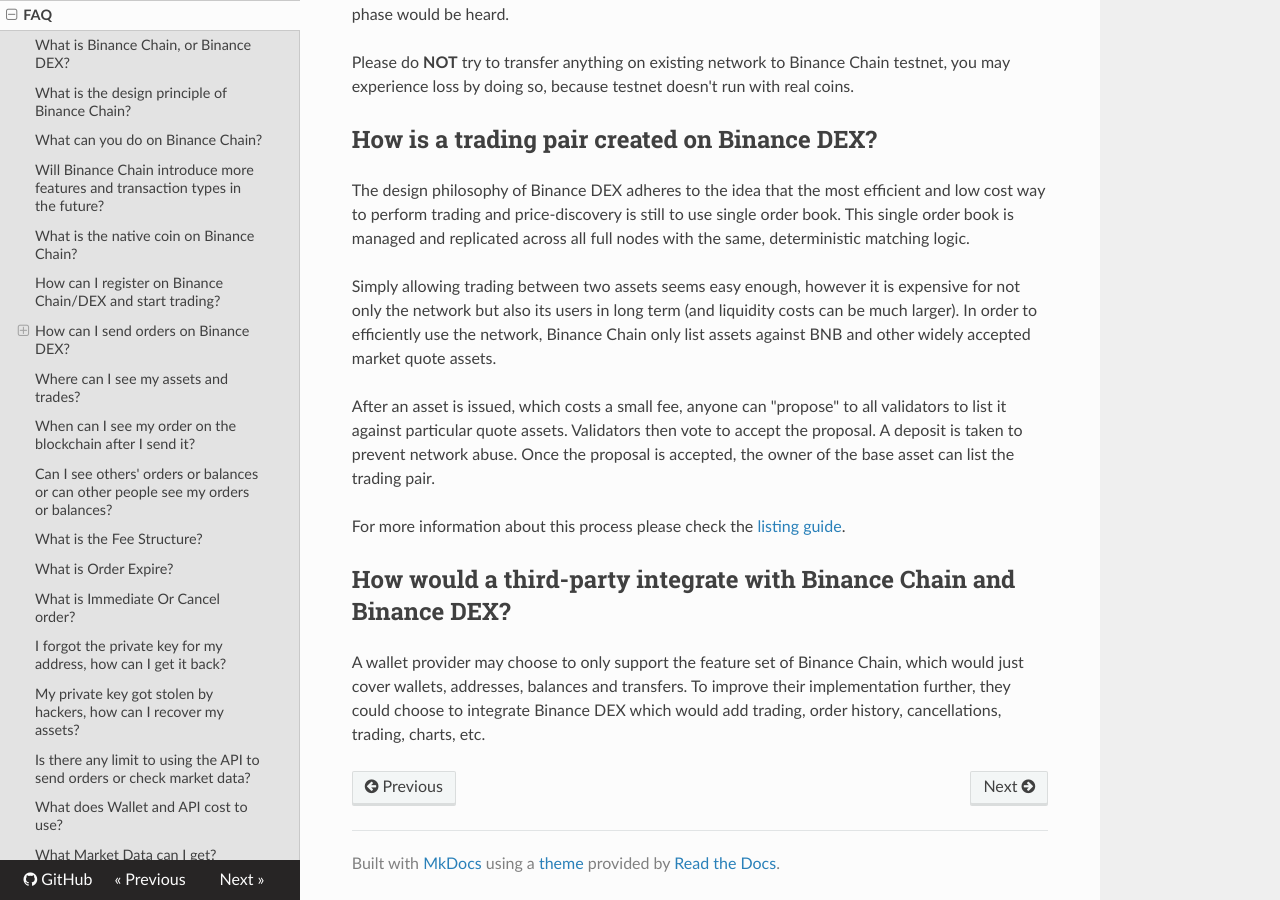
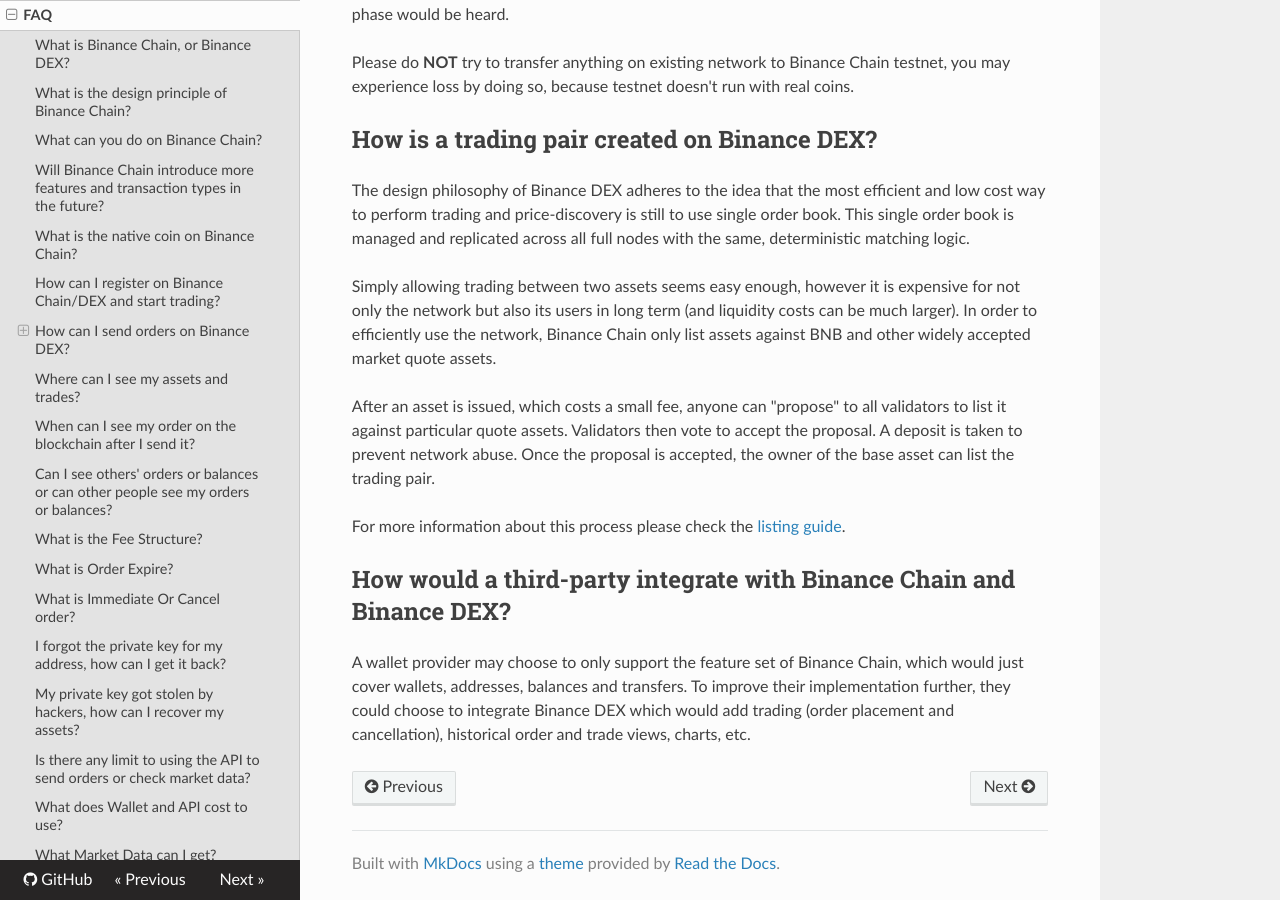
Before and after one commit to yash-sharma1/docs-site, an MkDocs documentation site: the page built from docs/faq.md, in a window 1280 px wide and 900 px high, scrolled down 7001 px. Built offline with MkDocs 1.6.1, drawn with Linux system fonts in a browser that asks for light colours; nearby versions of some CDN libraries.

Commit message:
faq: minor redundant wording edit

```diff
--- a/docs/faq.md
+++ b/docs/faq.md
@@ -271,5 +271,4 @@
 
 A wallet provider may choose to only support the feature set of Binance Chain, which would just
 cover wallets, addresses, balances and transfers. To improve their implementation further,
-they could choose to integrate Binance DEX which would add trading, order history, cancellations,
-trading, charts, etc.
+they could choose to integrate Binance DEX which would add trading (order placement and cancellation), historical order and trade views, charts, etc.
```
